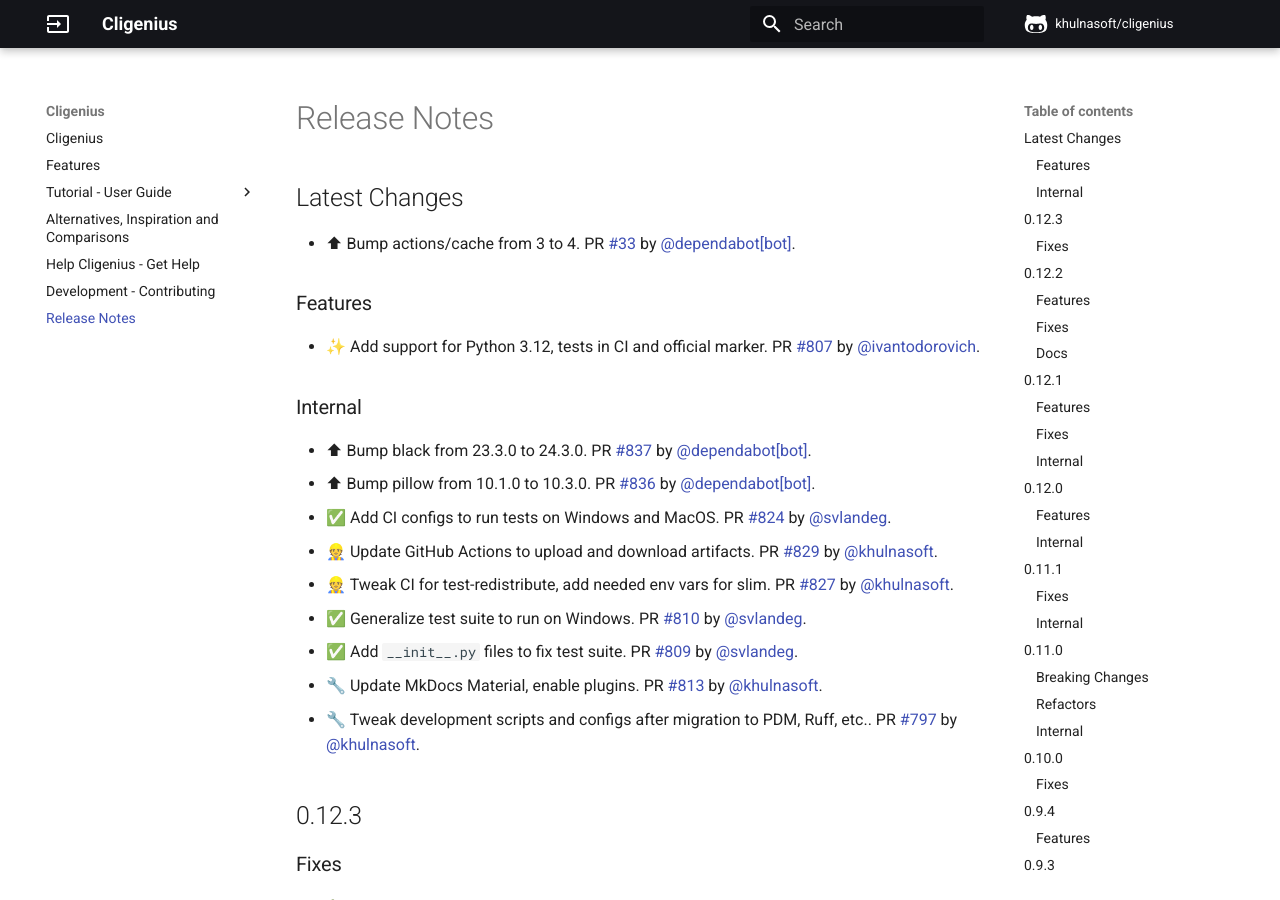
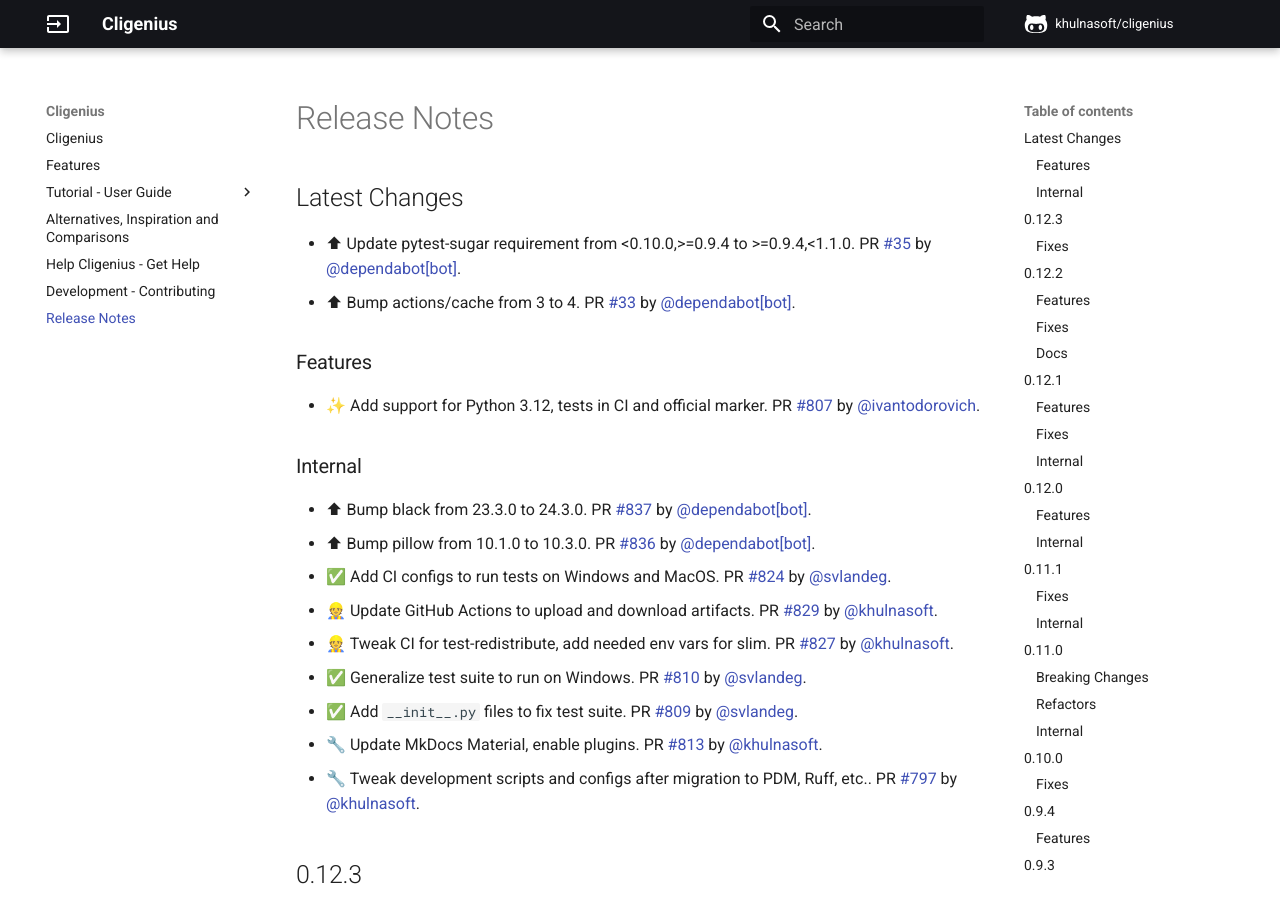
Before and after one commit to readyapi/cligenius, an MkDocs documentation site: the page built from docs/release-notes.md, in a window 1280 px wide and 900 px high. Built offline with MkDocs 1.6.1 and Material for MkDocs 9.7.7, drawn with Linux system fonts in a browser that asks for light colours; comment, search, counter and statistics services are not loaded.

Commit message:
📝 Update release notes

```diff
--- a/docs/release-notes.md
+++ b/docs/release-notes.md
@@ -1,5 +1,6 @@
 ## Latest Changes
 
+* ⬆ Update pytest-sugar requirement from <0.10.0,>=0.9.4 to >=0.9.4,<1.1.0. PR [#35](https://github.com/khulnasoft/cligenius/pull/35) by [@dependabot[bot]](https://github.com/apps/dependabot).
 * ⬆ Bump actions/cache from 3 to 4. PR [#33](https://github.com/khulnasoft/cligenius/pull/33) by [@dependabot[bot]](https://github.com/apps/dependabot).
 
 ### Features
```
